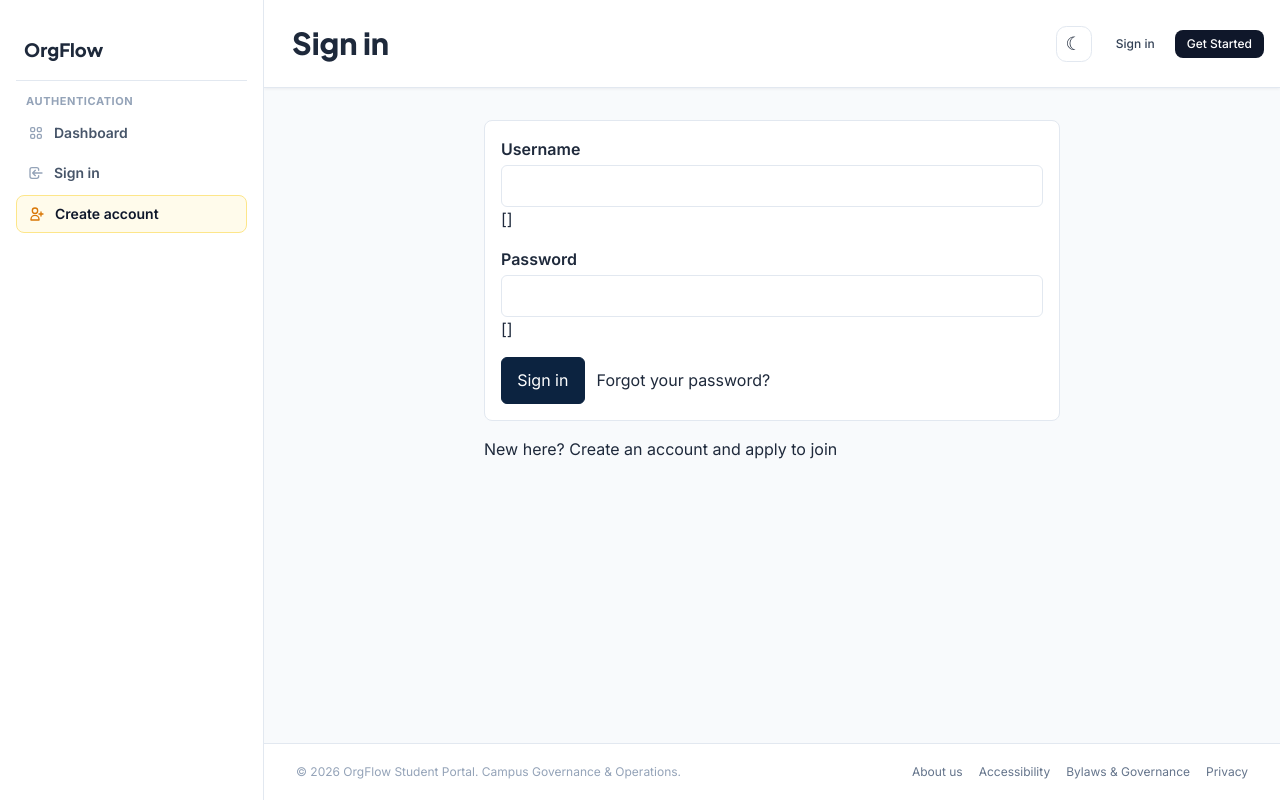
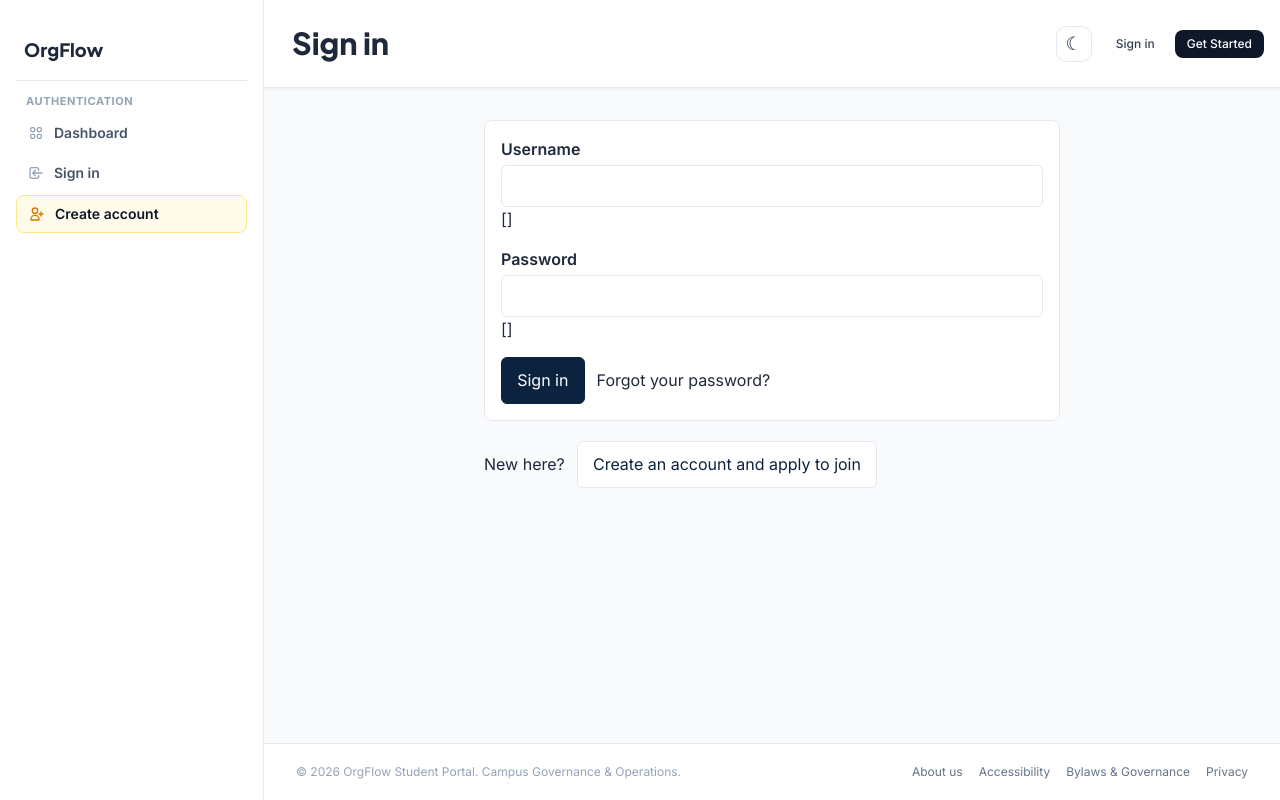
Before and after one commit to aayowole1/Software-Eng, a Django app: template accounts/templates/accounts/login.html in a window 1280 px wide. Run offline with Django 5.2, Linux system fonts and the light colour scheme; the template is opened without the code that fills it, so the values that code supplies are empty, except form fields; tables that the repository leaves empty hold one stand-in row (values such as "Sample post"); form fields are guessed from the names that the template uses; some libraries are stand-ins or nearby versions.

Commit message:
Show Create an account as a button on the sign-in page
The "Create an account and apply to join" link was plain text. Make it a
secondary button next to "New here?", keeping the same wording the Help
guide refers to.

Co-Authored-By: Claude Opus 5.5 <noreply@anthropic.com>

```diff
--- a/accounts/templates/accounts/login.html
+++ b/accounts/templates/accounts/login.html
@@ -18,6 +18,9 @@
     <p class="muted">or</p>
     {% include "accounts/_google_button.html" with button_text="signin_with" %}
   {% endif %}
-  <p>New here? <a href="{% url 'accounts:register' %}">Create an account and apply to join</a></p>
+  <div class="account-actions account-signup">
+    <span>New here?</span>
+    <a class="button secondary" href="{% url 'accounts:register' %}">Create an account and apply to join</a>
+  </div>
 </div>
 {% endblock %}
--- a/core/static/core/site.css
+++ b/core/static/core/site.css
@@ -855,6 +855,7 @@ input[type=text], input[type=email], input[type=password], input[type=date], sel
   gap: 0.75rem;
 }
 .account-profile-header { justify-content: space-between; }
+.account-signup { margin-top: 1.25rem; }
 .account-profile-header h2 { margin: 0; }
 .account-details {
   display: grid;
```
